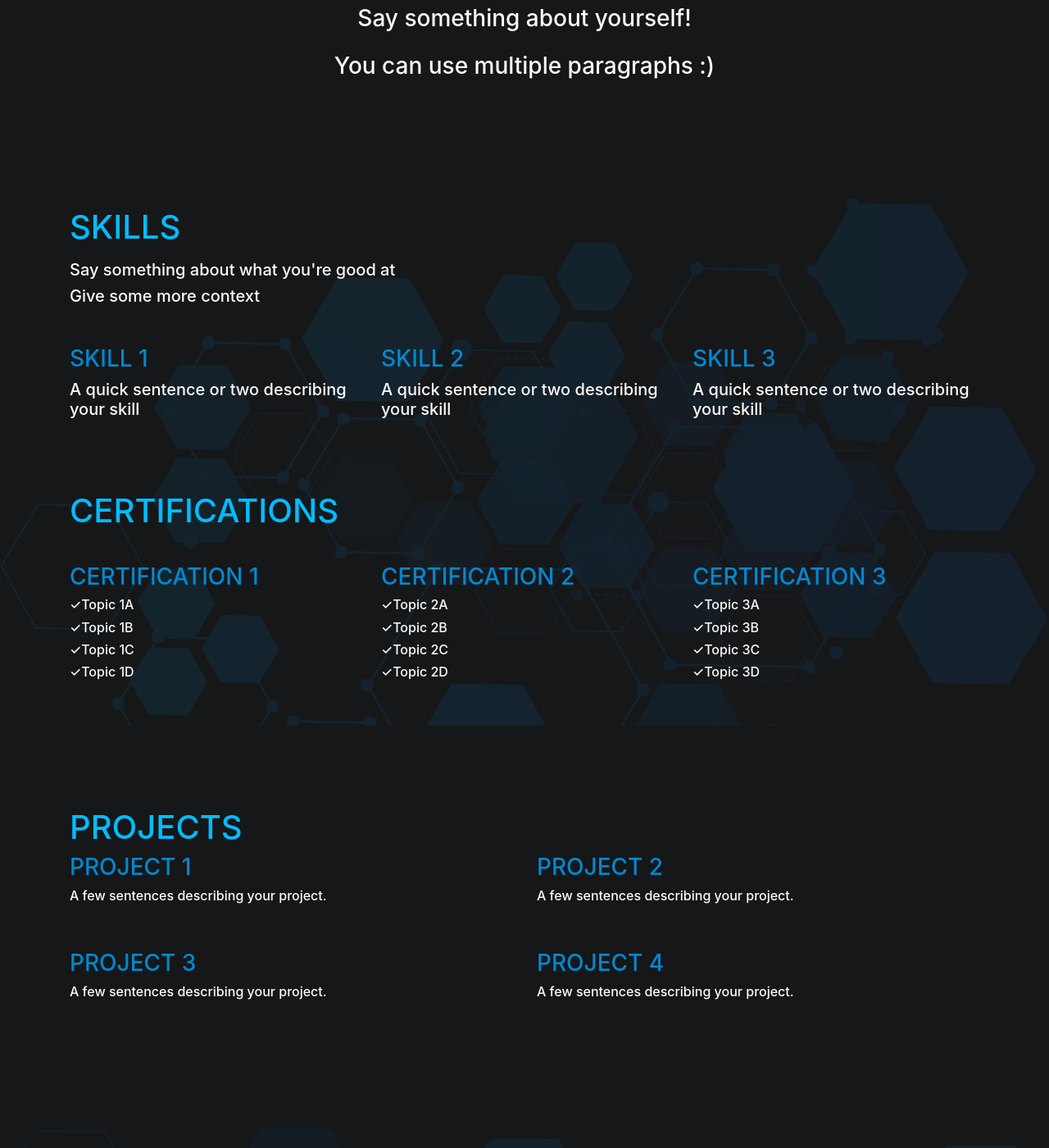
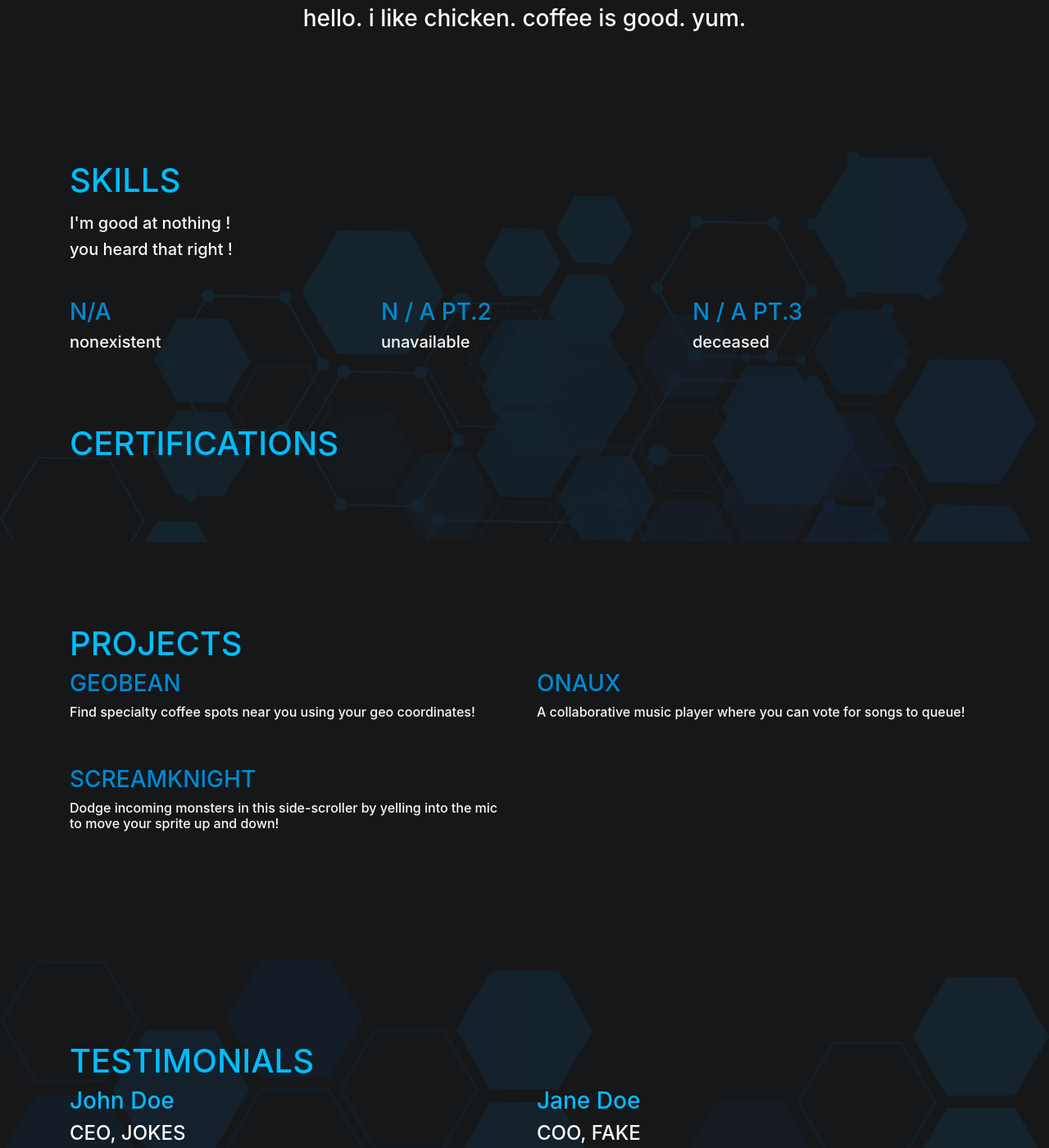
Before and after one commit to mjung96/FMPersonalSite, a Jekyll site: the page built from index.md, in a window 1280 px wide and 1400 px high, scrolled down 1110 px. Shown: the whole window at 82% size. Built offline with Jekyll 4.4.1, drawn with Linux system fonts in a browser that asks for light colours; some of the changed text lies outside the part shown.

Commit message:
made changes to info according to spec

```diff
--- a/_data/about.yml
+++ b/_data/about.yml
@@ -1,3 +1 @@
-- Say something about yourself!
-
-- You can use multiple paragraphs :)
+hello. i like chicken. coffee is good. yum.
--- a/_data/projects.yml
+++ b/_data/projects.yml
@@ -1,13 +1,10 @@
 #If you have worked on relevant projects talk about them here
 
-- name: Project 1
-  description: A few sentences describing your project.
+- name: GeoBean
+  description: Find specialty coffee spots near you using your geo coordinates!
 
-- name: Project 2
-  description: A few sentences describing your project.
+- name: OnAUX
+  description: A collaborative music player where you can vote for songs to queue!
 
-- name: Project 3
-  description: A few sentences describing your project.
-
-- name: Project 4
-  description: A few sentences describing your project.
+- name: ScreamKnight
+  description: Dodge incoming monsters in this side-scroller by yelling into the mic to move your sprite up and down!
--- a/_data/skills.yml
+++ b/_data/skills.yml
@@ -1,36 +1,16 @@
-header: Say something about what you're good at
+header: I'm good at nothing !
 
-subheader: Give some more context
+subheader: you heard that right !
 
 skill_list:
-  - name: Skill 1
-    description: A quick sentence or two describing your skill
+  - name: n/a
+    description: nonexistent
 
-  - name: Skill 2
-    description: A quick sentence or two describing your skill
+  - name: n / a pt.2
+    description: unavailable
 
-  - name: Skill 3
-    description: A quick sentence or two describing your skill
+  - name: n / a pt.3
+    description: deceased
 
 #If you have certifications, talk about them here
-certifications:
-  - name: Certification 1
-    topics:
-      - Topic 1A
-      - Topic 1B
-      - Topic 1C
-      - Topic 1D
-
-  - name: Certification 2
-    topics:
-      - Topic 2A
-      - Topic 2B
-      - Topic 2C
-      - Topic 2D
-
-  - name: Certification 3
-    topics:
-      - Topic 3A
-      - Topic 3B
-      - Topic 3C
-      - Topic 3D
+certifications: n / a pt.4
--- a/_data/testimonials.yml
+++ b/_data/testimonials.yml
@@ -1,11 +1,11 @@
 #If you have some testimonials list them here
 
-- quote: Thanks for being great!
+- quote: Thanks for being nothing!
   person:
     name: John Doe
-    title: CEO, Company ABC
+    title: CEO, Jokes
 
-- quote: Thanks for being awesome!
+- quote: Thanks for being nonexistent!
   person:
     name: Jane Doe
-    title: COO, Company ABC
+    title: COO, Fake
```
Also changed, not shown: _data/contact.yml (+4 -4 lines).
